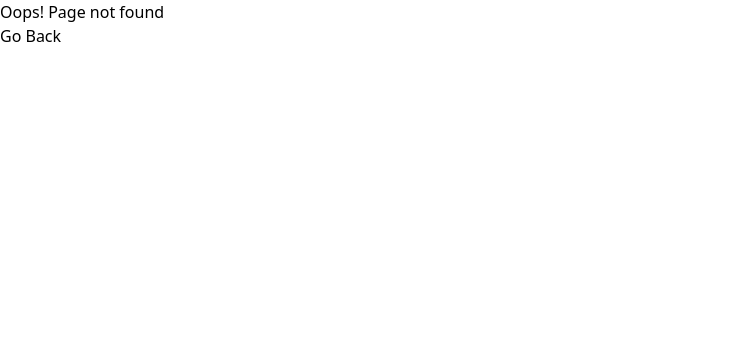
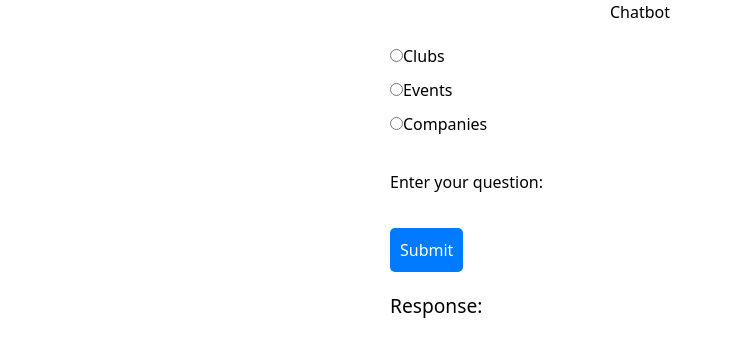
Before and after one commit to sairaut08/event-spectra-frontend, a React (Vite) app: page /chatBot in a window 1280 px wide. Before the commit this address had no page. Shown: the top 356 px of the page, without its empty margins (0-732 px from the left). Built offline with nearby package versions, Linux system fonts and the light colour scheme.

Commit message:
chatbot added

```diff
--- a/src/App.jsx
+++ b/src/App.jsx
@@ -21,7 +21,7 @@ import StudentCompanyRegister from './Pages/StudentCompanyRegister'
 import CompanyList from './Pages/Companies/CompanyList'
 import CompanyDescription from './Pages/Companies/CompanyDescription'
 import StudentList from './Pages/StudentList'
-
+import Chatbot from './Pages/ChatBot/Chatbot'
 
 
 function App() {
@@ -59,7 +59,7 @@ function App() {
             <Route path='/user/profile' element={ <ProfilePage/>} />
             <Route path='/user/edit-profile' element={ <EditProfile/>} />
         </Route>
-
+        <Route path='/chatBot' element={<Chatbot/>} />
 
         <Route path='*' element={<NotFound/> } />
 
--- /dev/null
+++ b/src/Pages/ChatBot/Chatbot.jsx
@@ -0,0 +1,74 @@
+// React Component
+import React, { useState } from 'react';
+import axios from 'axios';
+
+function Chatbot() {
+  const [selectedCategory, setSelectedCategory] = useState('');
+  const [question, setQuestion] = useState('');
+  const [response, setResponse] = useState('');
+  const [error, setError] = useState('');
+
+  const handleCategoryChange = (category) => {
+    setSelectedCategory(category);
+  };
+
+  const handleSubmit = async (e) => {
+    e.preventDefault();
+    setError('');
+    try {
+      if (!selectedCategory) {
+        setError('Please select a category');
+        return;
+      }
+
+      const formData = new FormData();
+      formData.append('category', selectedCategory);
+      formData.append('question', question);
+
+      const response = await axios.post('https://event-spectra-backend-python.onrender.com/process_question', formData, {
+        headers: {
+          'Content-Type': 'multipart/form-data',
+        },
+      });
+
+      setResponse(response.data.response);
+    } catch (error) {
+      setError('Error processing request');
+      console.error('Error processing request:', error);
+    }
+  };
+
+  return (
+    <div style={{ maxWidth: '500px', margin: '0 auto' }}>
+      <h1 style={{ textAlign: 'center', marginBottom: '20px' }}>Chatbot</h1>
+      <form onSubmit={handleSubmit}>
+        <div style={{ marginBottom: '10px' }}>
+          <input type="radio" id="clubs" name="category" value="Clubs" onChange={() => handleCategoryChange('Clubs')} />
+          <label htmlFor="clubs">Clubs</label>
+        </div>
+        <div style={{ marginBottom: '10px' }}>
+          <input type="radio" id="events" name="category" value="Events" onChange={() => handleCategoryChange('Events')} />
+          <label htmlFor="events">Events</label>
+        </div>
+        <div style={{ marginBottom: '10px' }}>
+          <input type="radio" id="companies" name="category" value="Companies" onChange={() => handleCategoryChange('Companies')} />
+          <label htmlFor="companies">Companies</label>
+        </div>
+        <br />
+        <label style={{ marginBottom: '10px', display: 'block' }}>
+          Enter your question:
+          <input type="text" value={question} onChange={(e) => setQuestion(e.target.value)} style={{ marginLeft: '10px' }} />
+        </label>
+        <br />
+        <button type="submit" style={{ backgroundColor: '#007bff', color: '#fff', border: 'none', borderRadius: '5px', padding: '10px', cursor: 'pointer' }}>Submit</button>
+      </form>
+      {error && <p style={{ color: '#ff0000', marginTop: '10px' }}>{error}</p>}
+      <div style={{ marginTop: '20px' }}>
+        <h2 style={{ fontSize: '1.2em' }}>Response:</h2>
+        <p style={{ marginTop: '5px' }}>{response}</p>
+      </div>
+    </div>
+  );
+}
+
+export default Chatbot;
--- a/src/Pages/Companies/CompanyList.jsx
+++ b/src/Pages/Companies/CompanyList.jsx
@@ -1,57 +1,51 @@
-import React, { useEffect } from 'react';
-import BaseLayout from '../../Layouts/BaseLayout';
-import { useNavigate } from 'react-router-dom';
-import { useDispatch, useSelector } from 'react-redux';
-import { getAllCompanies } from '../../Redux/Slices/companySlice';
-import CompanyCard from '../../Components/SARVESH/CompanyCard';
-
+import React, { useEffect } from "react";
+import BaseLayout from "../../Layouts/BaseLayout";
+import { useNavigate } from "react-router-dom";
+import { useDispatch, useSelector } from "react-redux";
+import { getAllCompanies } from "../../Redux/Slices/companySlice";
+import CompanyCard from "../../Components/SARVESH/CompanyCard";
 
 function CompanyList() {
+  const navigate = useNavigate();
 
-    const navigate = useNavigate()
-
-    const dispatch = useDispatch()
-    const {companyData} = useSelector((state) => state.companies)
+  const dispatch = useDispatch();
+  const { companyData } = useSelector((state) => state.companies);
 
   // console.log()
-    const isLoggedIn = useSelector(state => state?.auth?.isLoggedIn)
+  const isLoggedIn = useSelector((state) => state?.auth?.isLoggedIn);
   // console.log('loged in',isLoggedIn);
 
-    async function loadCompanies(){
-      await dispatch(getAllCompanies())
+  async function loadCompanies() {
+    await dispatch(getAllCompanies());
   }
 
-    useEffect(()=>{
-      loadCompanies()
-
-    },[])
+  useEffect(() => {
+    loadCompanies();
+  }, []);
 
   return (
-    <BaseLayout >
-   {
-      isLoggedIn && (
+    <BaseLayout>
+      {isLoggedIn && (
         <>
-
           <div className="flex flex-col items-center justify-center">
-            <h1 className='text-5xl text-center text-blue-700 pt-[5rem]'>Currently Hiring Companies ... </h1>
+            <h1 className="text-5xl text-center text-blue-700 pt-[5rem]">
+              Currently Hiring Companies ...{" "}
+            </h1>
             <button
-                onClick={()=> navigate('/master-data-sheet') }
-            className="bg-blue-500 hover:bg-blue-700 text-white font-bold py-2 px-4 rounded mt-4">
+              onClick={() => navigate("/master-data-sheet")}
+              className="bg-blue-500 hover:bg-blue-700 text-white font-bold py-2 px-4 rounded mt-4"
+            >
               Fill Master data sheet
             </button>
           </div>
 
-        <div className='flex flex-wrap gap-10 mb-10 justify-center items-center'>
-                {
-                  companyData.map( element => <CompanyCard key={element._id} data={element} />)
-                }
+          <div className="flex flex-wrap gap-10 mb-10 justify-center items-center">
+            {companyData.map((element) => (
+              <CompanyCard key={element._id} data={element} />
+            ))}
           </div>
-
         </>
-      )
-
-   }
-
+      )}
     </BaseLayout>
   );
 }
```
Lines whose indentation alone changed are shown as unchanged.
